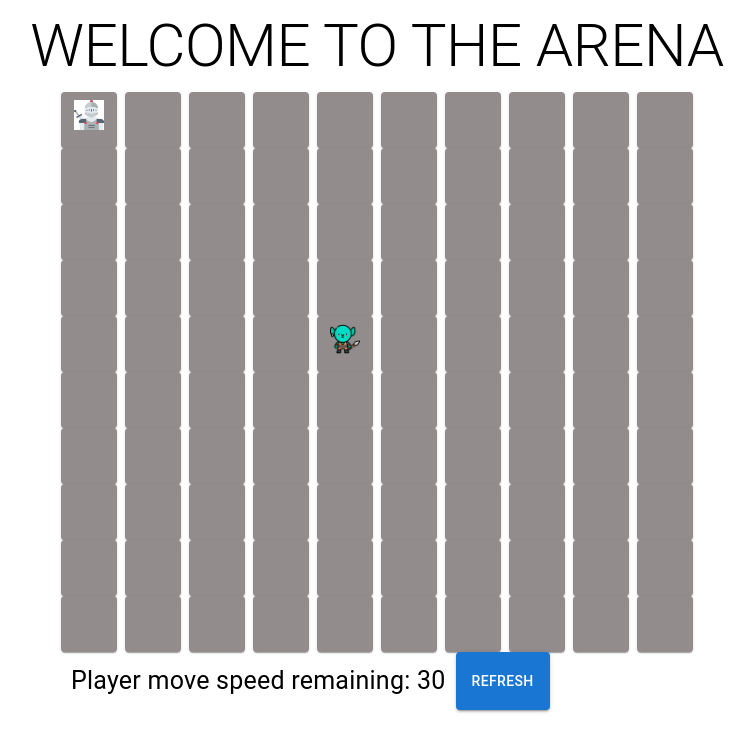
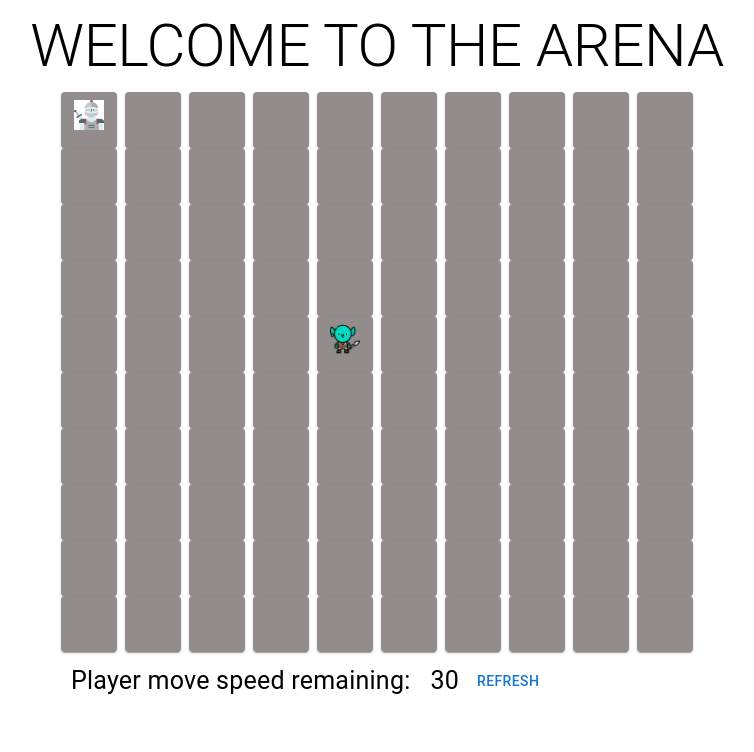
Before and after one commit to therrick47/DndPage, a React (Create React App) app: page / in a window 1280 px wide. Shown: the top 752 px of the page, without its empty margins (263-1017 px from the left). Built offline with nearby package versions, Linux system fonts and the light colour scheme.

Commit message:
updating move speed to track usage

```diff
--- a/src/components/BattleGrid.tsx
+++ b/src/components/BattleGrid.tsx
@@ -32,16 +32,14 @@ export const BattleGrid = (props: gridProps) => {
       return <CharIcon source={GoblinIcon} />;
     }
   };
-  const MoveRowIfAble = (row: number) => {
-    if (ValidDistance(playerRow, row, playerMoveSpeed)) {
-      setPlayerRow(row);
-    }
+
+  const getDiagonalDistance = (tileDiff: number) => {
+    var evenOddDiff = tileDiff % 2;
+    return evenOddDiff > 0
+      ? ((tileDiff - 1) / 2) * 15 + 5
+      : (tileDiff / 2) * 15;
   };
-  const MoveColumnIfAble = (col: number) => {
-    if (ValidDistance(playerCol, col, playerMoveSpeed)) {
-      setPlayerCol(col);
-    }
-  };
+
   const MoveMultiDirectionIfAble = (row: number, column: number) => {
     var colDiff = playerCol > column ? playerCol - column : column - playerCol;
     var rowDiff = playerRow > row ? playerRow - row : row - playerRow;
@@ -49,20 +47,17 @@ export const BattleGrid = (props: gridProps) => {
       if (rowDiff <= GetPlayerDiagonalSpeed(playerMoveSpeed)) {
         setPlayerCol(column);
         setPlayerRow(row);
+        var distance = getDiagonalDistance(rowDiff);
+        setPlayerMoveSpeed(playerMoveSpeed - distance);
       }
       return;
     }
     var distanceMoved = 0;
-    // if (rowDiff > 0 && colDiff > 0) {
     var smallDiff = rowDiff > colDiff ? colDiff : rowDiff;
     if (smallDiff > 0 && smallDiff <= GetPlayerDiagonalSpeed(playerMoveSpeed)) {
       rowDiff -= smallDiff;
       colDiff -= smallDiff;
-      var evenOddDiff = smallDiff % 2;
-      distanceMoved =
-        evenOddDiff > 0
-          ? ((smallDiff - 1) / 2) * 15 + 5
-          : (distanceMoved = (smallDiff / 2) * 15);
+      distanceMoved = getDiagonalDistance(smallDiff);
     }
 
     if (
@@ -72,7 +67,9 @@ export const BattleGrid = (props: gridProps) => {
       setPlayerRow(row);
       setPlayerCol(column);
     }
-    // }
+    setPlayerMoveSpeed(
+      playerMoveSpeed - distanceMoved - rowDiff * 5 - colDiff * 5
+    );
   };
 
   const getRow = (props: gridProps, column: number) => {
@@ -80,13 +77,6 @@ export const BattleGrid = (props: gridProps) => {
       if (column === monsterCol && row === monsterRow) return;
 
       MoveMultiDirectionIfAble(row, column);
-      if (playerCol !== column && playerRow !== row) {
-      }
-      // else if (playerCol === column) {
-      //   MoveRowIfAble(row);
-      // } else if (playerRow === row) {
-      //   MoveColumnIfAble(column);
-      // }
     };
 
     return Array.from(Array(props.gridSize)).map((_, row) => (
@@ -130,14 +120,16 @@ export const BattleGrid = (props: gridProps) => {
           align='center'
           fontSize='25px'
         >
-          Player move speed remaining: {playerMoveSpeed}
+          Player move speed remaining:
         </Typography>
-        <Button
-          variant='contained'
-          onClick={() => setPlayerMoveSpeed(30)}
+        <Typography
+          padding='10px'
+          align='center'
+          fontSize='25px'
         >
-          Refresh
-        </Button>
+          {playerMoveSpeed}
+        </Typography>
+        <Button onClick={() => setPlayerMoveSpeed(30)}>Refresh</Button>
       </Stack>
     </Box>
   );
```
